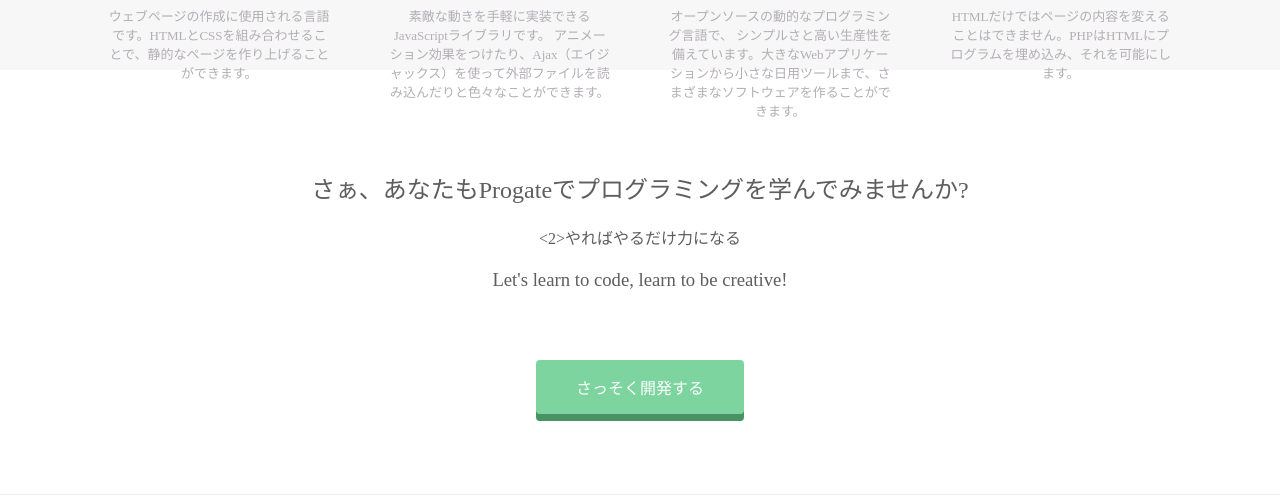
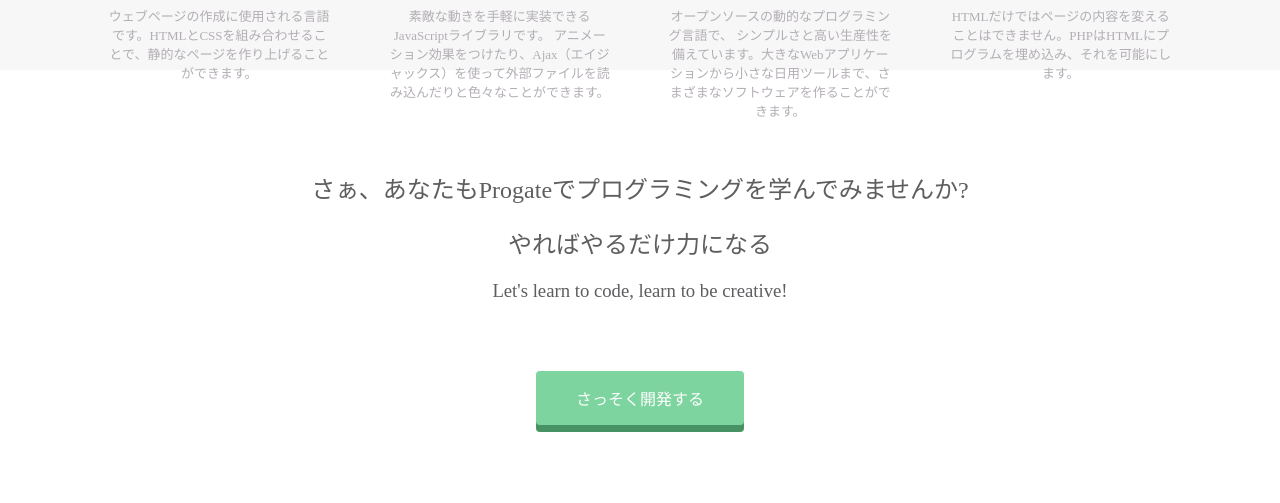
Before and after one commit to tatsuya-onuki/github.io, a plain HTML site: page index.html in a window 1280 px wide. Shown: the part 1176-1679 px from the top of the page. Drawn offline with Linux system fonts and the light colour scheme.

Commit message:
Update index.html

```diff
--- a/index.html
+++ b/index.html
@@ -75,7 +75,7 @@
     <div class="container">
       <div class="heading">
         <h2>さぁ、あなたもProgateでプログラミングを学んでみませんか?</h2>
-        <2>やればやるだけ力になる<h2>
+        <h2>やればやるだけ力になる</h2>
         <h3>Let's learn to code, learn to be creative!</h3>
       </div>
       <span class="btn message">さっそく開発する</span>
```
